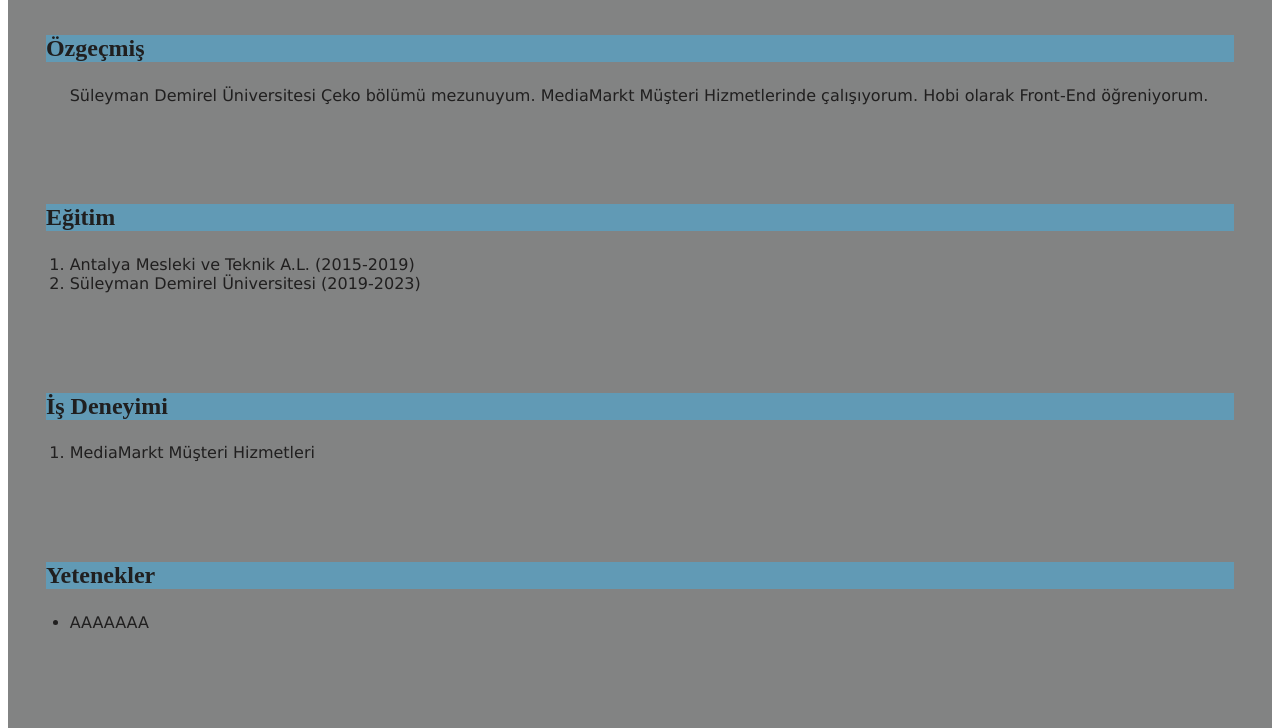
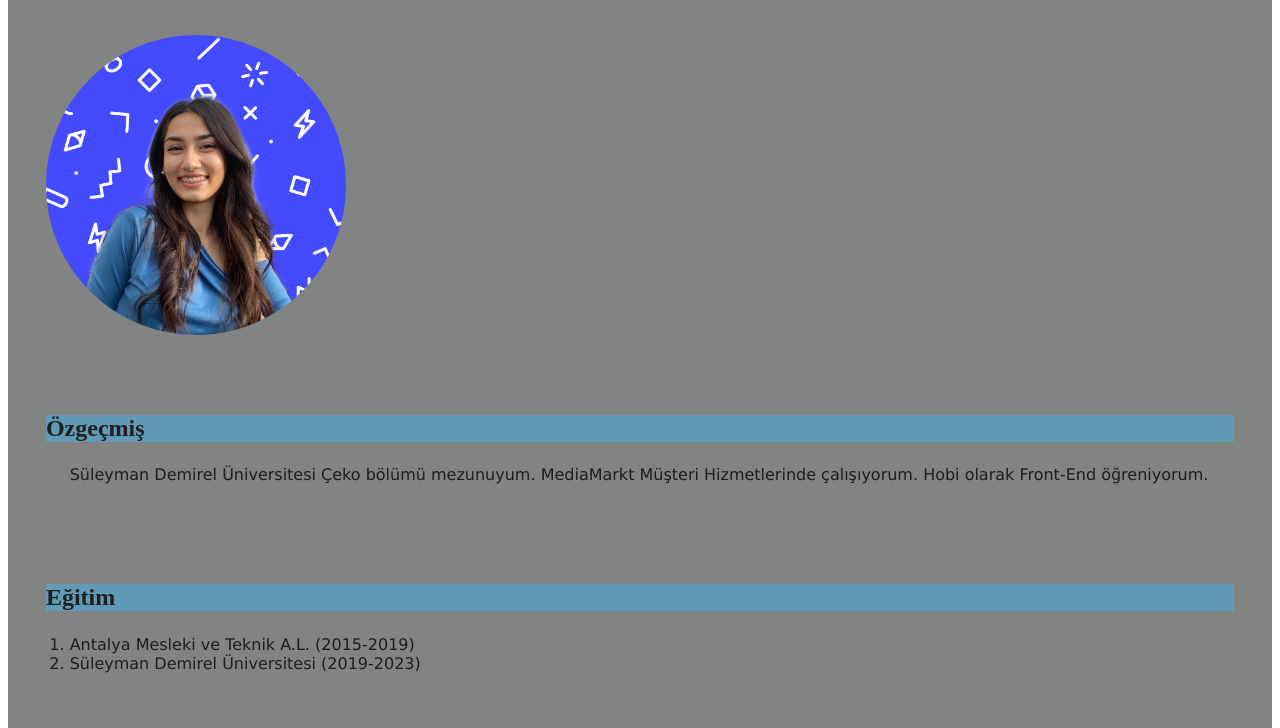
Before and after one commit to xxderya/Odevler, a plain HTML site: page hafta 1/ödevler/ilkwebsayfam.html in a window 1280 px wide. Shown: the part 48-776 px from the top of the page. Drawn offline with Linux system fonts and the light colour scheme.

Commit message:
ödev eklendi

```diff
--- a/hafta 1/ödev1/ilkwebsayfam.html
+++ b/hafta 1/ödevler/ilkwebsayfam.html
@@ -39,6 +39,9 @@
 
     <h1>Derya Tez</h1>
 
+    <section>
+        <img src="../img/resim.png" alt="fotoğraf" style="width: 300px; height: 300px;">
+    </section>
     <section>
         <h2>Özgeçmiş</h2>
     <p>Süleyman Demirel Üniversitesi Çeko bölümü mezunuyum. MediaMarkt Müşteri Hizmetlerinde çalışıyorum. Hobi olarak Front-End öğreniyorum.</p>
@@ -86,5 +89,6 @@
         <p><iframe src="https://www.google.com/maps/place/Antalya+Saat+Kulesi/@36.8829816,30.7003399,15.02z/data=!4m6!3m5!1s0x14c39137cf8915e9:0x38f6879c0d90a5fb!8m2!3d36.8868586!4d30.7058762!16s%2Fg%2F121cxqf9?entry=ttu&g_ep=EgoyMDI0MDgyNi4wIKXMDSoASAFQAw%3D%3D" frameborder="0" width="300" height="100"></iframe></p>
     </section>
 
+
 </body>
 </html>
```
Also changed, not shown: hafta 1/img/resim.png (added).
